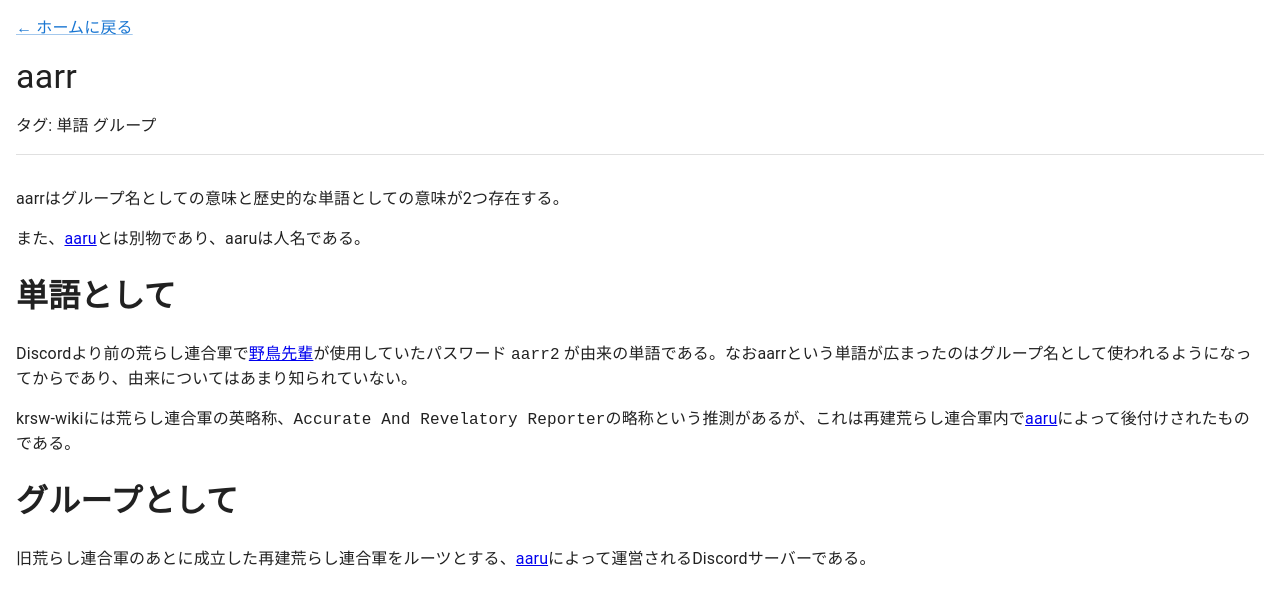
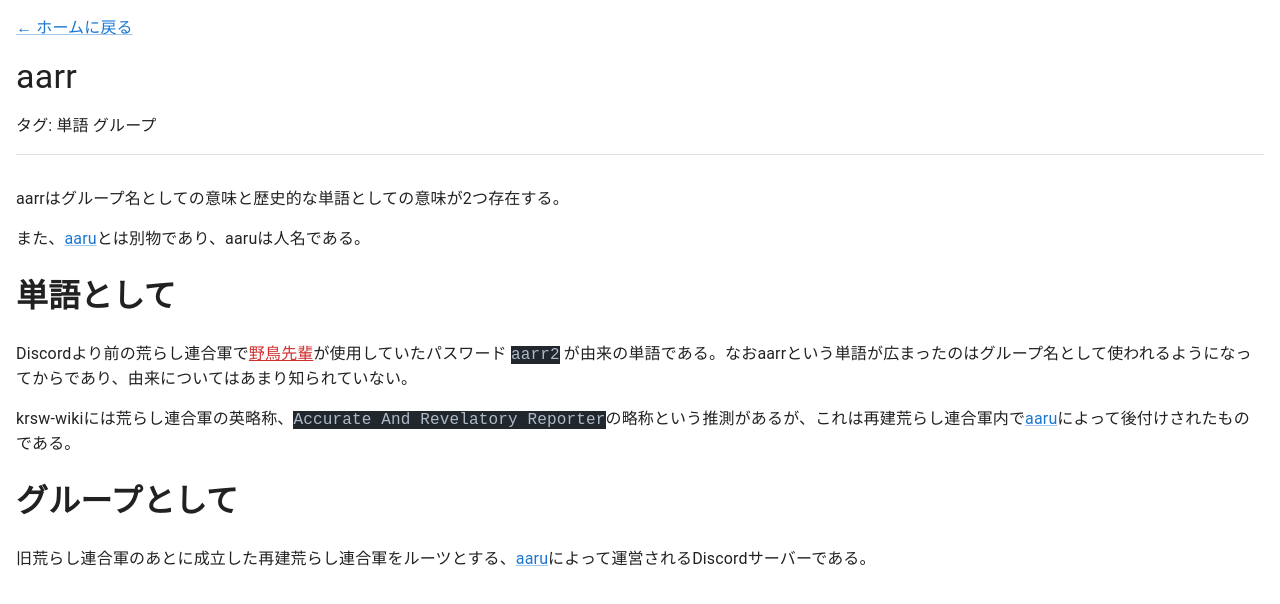
Before and after one commit to aarr-jp/aarr-jp.github.io, a Next.js app: page /wiki/aarr in a window 1280 px wide. Shown: the top 604 px of the page. Built offline with nearby package versions, Linux system fonts and the light colour scheme; what @mui/material-nextjs would draw is missing.

Commit message:
fix: 記事内のリンクの表示を調整

```diff
--- /dev/null
+++ b/src/app/wiki/[slug]/content.module.scss
@@ -0,0 +1,17 @@
+.content {
+  a {
+    color: var(--mui-palette-primary-main);
+    text-decoration: underline;
+    text-decoration-color: rgba(var(--mui-palette-primary-mainChannel) / 0.4);
+
+    &:hover {
+      text-decoration-color: inherit;
+    }
+  }
+
+  :global(.deadLink) {
+    color: var(--mui-palette-error-main);
+    text-decoration: underline;
+    cursor: pointer;
+  }
+}
--- /dev/null
+++ b/src/app/wiki/[slug]/content.tsx
@@ -0,0 +1,53 @@
+"use client";
+
+import Box from "@mui/material/Box";
+import { useRouter } from "next/navigation";
+import { useEffect, useState } from "react";
+import style from "./content.module.scss";
+
+export interface ContentProps {
+  html: string;
+}
+
+export default function Content({ html }: ContentProps) {
+  const [contentEl, setContentEl] = useState<HTMLDivElement>();
+  const router = useRouter();
+
+  useEffect(() => {
+    if (!contentEl) return;
+
+    const controller = new AbortController();
+
+    contentEl.addEventListener(
+      "click",
+      (ev) => {
+        const link = (ev.target as HTMLElement | null)?.closest("a");
+        if (!link) return;
+        if (link.origin !== location.origin) return;
+
+        ev.stopPropagation();
+        ev.preventDefault();
+
+        router.push(link.href);
+      },
+      {
+        signal: controller.signal,
+      },
+    );
+
+    return () => {
+      controller.abort();
+    };
+  }, [contentEl, router]);
+
+  return (
+    <Box
+      ref={(el: HTMLDivElement | null) => setContentEl(el || undefined)}
+      className={style.content}
+      // biome-ignore lint/security/noDangerouslySetInnerHtml: 必要だから
+      dangerouslySetInnerHTML={{
+        __html: html,
+      }}
+    />
+  );
+}
--- a/src/app/wiki/[slug]/page.tsx
+++ b/src/app/wiki/[slug]/page.tsx
@@ -2,11 +2,11 @@ import Box from "@mui/material/Box";
 import Divider from "@mui/material/Divider";
 import Stack from "@mui/material/Stack";
 import Typography from "@mui/material/Typography";
-
 import type { Metadata } from "next";
 import { getWikiArticles } from "../../../article/article";
 import { compile } from "../../../article/markdown";
 import InternalLink from "../../internal-link";
+import Content from "./content";
 
 const dev = process.env.NODE_ENV === "development";
 
@@ -64,12 +64,7 @@ export default async function Page({ params }: Props) {
       </Typography>
       <Typography>タグ: {article.result.attributes.tags}</Typography>
       <Divider />
-      <Box
-        // biome-ignore lint/security/noDangerouslySetInnerHtml: <explanation>
-        dangerouslySetInnerHTML={{
-          __html: html,
-        }}
-      />
+      <Content html={html} />
     </Stack>
   );
 }
--- a/src/article/markdown.ts
+++ b/src/article/markdown.ts
@@ -1,14 +1,20 @@
+import rehypePrettyCode from "rehype-pretty-code";
 import rehypeStringify from "rehype-stringify";
 import remarkGfm from "remark-gfm";
 import remarkParse from "remark-parse";
 import remarkRehype from "remark-rehype";
 import { unified } from "unified";
+import { rehypeWikiLink } from "./rehype-wiki-link";
 
 export const compile = async (markdown: string): Promise<string> =>
   unified()
     .use(remarkParse)
     .use(remarkGfm)
     .use(remarkRehype)
+    .use(rehypePrettyCode, {
+      defaultLang: "plaintext",
+    })
+    .use(rehypeWikiLink)
     .use(rehypeStringify)
     .process(markdown)
     .then((file) => file.toString());
--- /dev/null
+++ b/src/article/rehype-wiki-link.ts
@@ -0,0 +1,26 @@
+import type { Root } from "hast";
+import { selectAll } from "hast-util-select";
+import type { Plugin } from "unified";
+import { getWikiArticles } from "./article";
+
+export const rehypeWikiLink: Plugin<[], Root, Root> = () => async (tree) => {
+  const articles = await getWikiArticles();
+  const slugs = new Set(articles.map((a) => a.slug));
+
+  for (const node of selectAll("a", tree)) {
+    const href = node.properties.href;
+    if (typeof href !== "string") continue;
+    if (!href.startsWith("/wiki/")) continue;
+
+    const slug = href.split("/").pop();
+    if (!slug) continue;
+
+    // 存在しているリンクは何もしない
+    if (slugs.has(decodeURIComponent(slug))) continue;
+
+    node.tagName = "span";
+    node.properties.href = undefined;
+    node.properties.class = "deadLink";
+    node.properties.title = "まだ存在しない記事";
+  }
+};
```
Also changed, not shown: package.json (+7 -1 lines), 1 other file (tests, documents, lock files or other folders).
